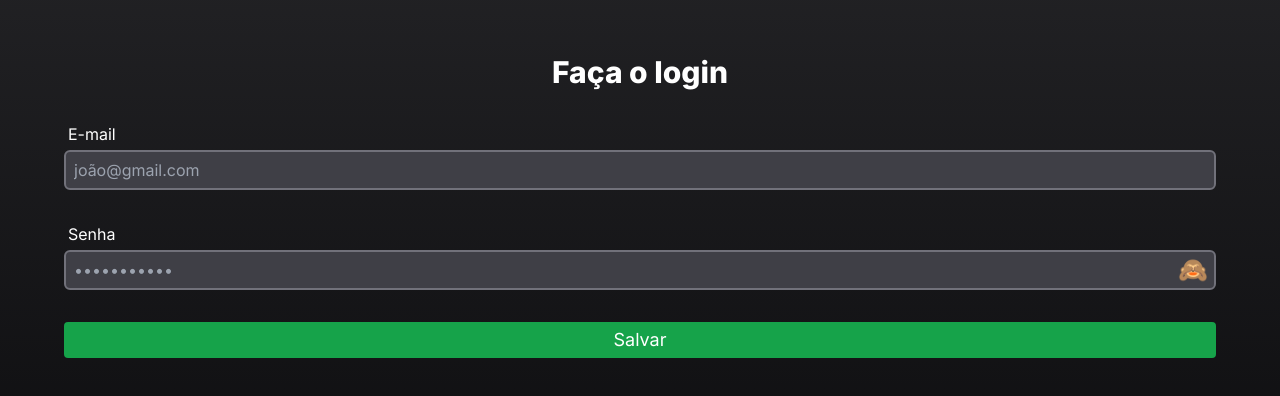
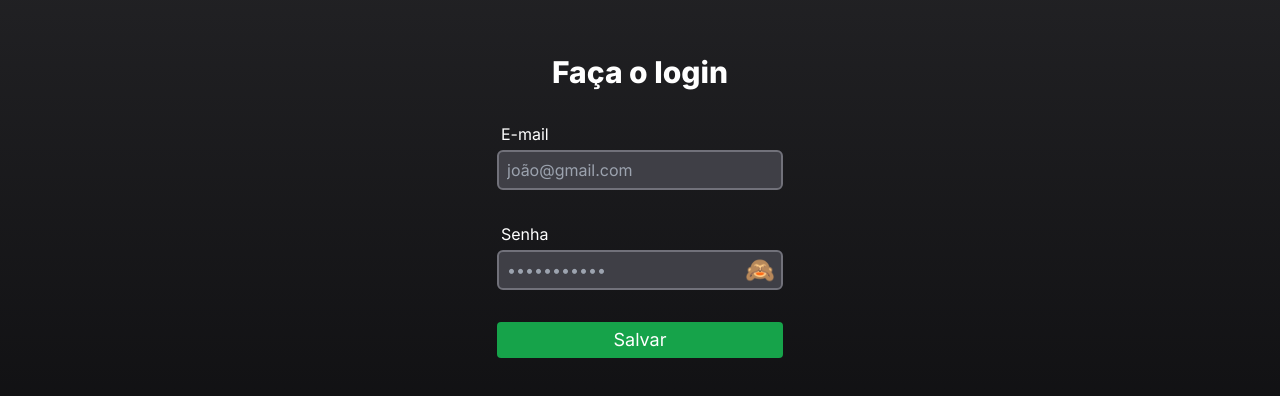
Before and after one commit to rafaelcesar0/dio-app-ts, a Next.js app: page / in a window 1280 px wide. Shown: the part 174-570 px from the top of the page. Built offline with nearby package versions, Linux system fonts and the light colour scheme.

Commit message:
correçcão autofill

```diff
--- a/src/app/globals.css
+++ b/src/app/globals.css
@@ -1,3 +1,17 @@
 @tailwind base;
 @tailwind components;
 @tailwind utilities;
+
+input:-webkit-autofill,
+input:-webkit-autofill:hover,
+input:-webkit-autofill:focus,
+textarea:-webkit-autofill,
+textarea:-webkit-autofill:hover,
+textarea:-webkit-autofill:focus,
+select:-webkit-autofill,
+select:-webkit-autofill:hover,
+select:-webkit-autofill:focus {
+    border: 1px solid;
+    -webkit-text-fill-color: white;
+    transition: background-color 5000s ease-in-out 0s;
+}
--- a/src/components/forms/FormLogin.tsx
+++ b/src/components/forms/FormLogin.tsx
@@ -16,7 +16,7 @@ const FormLogin = () => {
         <>
             <form
                 onSubmit={handleSubmit(createUser)}
-                className="flex flex-col gap-8 px-16 rounded-3xl w-full text-1xl"
+                className="flex flex-col gap-8 px-16 w-xl rounded-3xl text-1xl"
             >
                 <h1 className="text-white flex justify-center text-3xl font-extrabold">
                     Faça o login
--- a/src/components/inputs/TextField.tsx
+++ b/src/components/inputs/TextField.tsx
@@ -16,7 +16,7 @@ export const TextField = ({
     label,
     type = 'text',
     placeholder,
-    className = 'px-2 h-10 font-normal border-2 text-white bg-zinc-700 border-zinc-500 rounded-md focus:border-green-500 focus:outline-none',
+    className = 'px-2 h-10 font-normal border-2 text-white bg-zinc-700 border-zinc-500 rounded-md focus:border-green-500 focus:outline-none autofill:focus',
     children
 }: ITextField) => {
     return (
```
